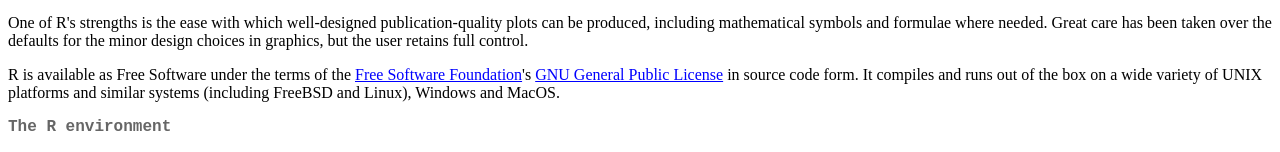
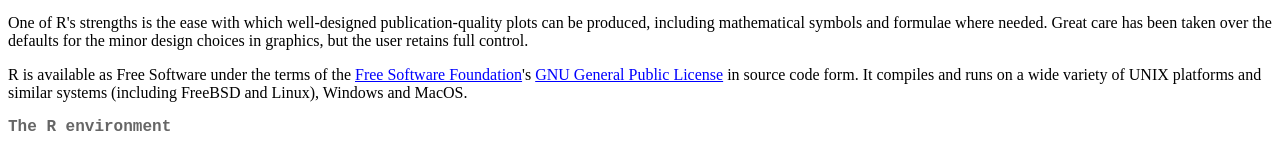
Before and after one commit to r-devel/r-project-web, a plain HTML site: page about.html in a window 1280 px wide. Shown: the part 186-338 px from the top of the page. Drawn offline with Linux system fonts and the light colour scheme.

```diff
--- a/about.html
+++ b/about.html
@@ -33,10 +33,10 @@ defaults for the minor design choices in graphics, but the user
 retains full control.
 
 <p>R is available as Free Software under the terms of the <a
-href="http://www.gnu.org" target="_top">Free Software Foundation</a>'s <a
-href="COPYING">GNU General Public License</a> in source code form. It
-compiles and runs out of the box on a wide variety of UNIX platforms
-and similar systems (including FreeBSD and Linux), Windows and MacOS.
+href="http://www.gnu.org" target="_top">Free Software Foundation</a>'s
+<a href="COPYING">GNU General Public License</a> in source code
+form. It compiles and runs on a wide variety of UNIX platforms and
+similar systems (including FreeBSD and Linux), Windows and MacOS.
 
 <H2>The R environment</H2>
 
```
